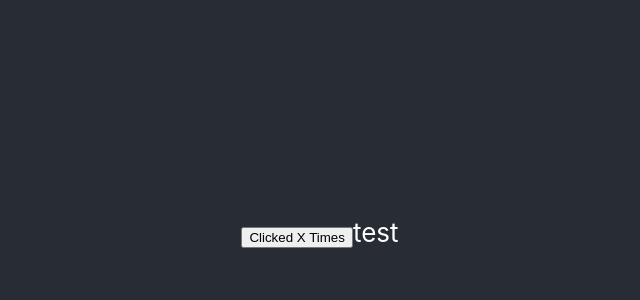
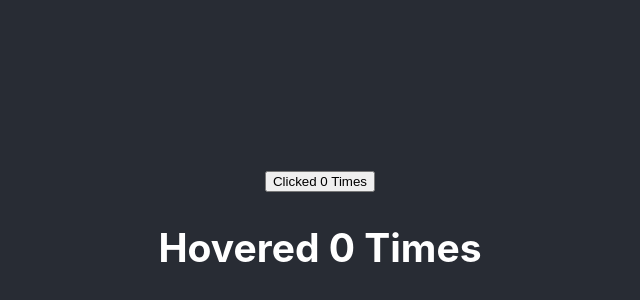
Before and after one commit to samchillcott/hocscodevolution, a React (Create React App) app: page / in a window 1280 px wide. Shown: the part 168-468 px from the top of the page, without its empty margins (320-960 px from the left). Built offline with nearby package versions, Linux system fonts and the light colour scheme.

Commit message:
Add HoverCounter

```diff
--- a/src/App.js
+++ b/src/App.js
@@ -1,11 +1,13 @@
 import './App.css';
-import ClickCounter from './ClickCounter'
+import ClickCounter from './ClickCounter';
+import HoverCounter from './HoverCounter';
 
 function App() {
   return (
     <div className="App">
       <header className="App-header">
         <ClickCounter />
+        <HoverCounter />
       </header>
     </div>
   );
--- a/src/ClickCounter.js
+++ b/src/ClickCounter.js
@@ -1,14 +1,16 @@
-import React, { Component } from 'react'
+import React, {useState} from 'react'
 
-class ClickCounter extends Component {
-    render() {
-        return (
-            <div>
-                <button>Clicked X Times</button>
-                test
-            </div>
-        )
-    }
+const ClickCounter = () => {
+        const [count, setCount] = useState(0);
+
+     const incrementHandler = () => {
+            setCount(count + 1)
+        }
+    return (
+        <div>
+            <button onClick={incrementHandler}>Clicked {count} Times</button>
+        </div>
+    )
 }
 
 export default ClickCounter
--- /dev/null
+++ b/src/HoverCounter.js
@@ -0,0 +1,15 @@
+import React, {useState} from 'react'
+
+const HoverCounter = () => {
+    const [count, setCount] = useState(0);
+    const hoverHandler = () => {
+        setCount(count + 1);
+    }
+    return (
+        <div>
+            <h2 onMouseOver={hoverHandler}>Hovered {count} Times</h2>
+        </div>
+    )
+}
+
+export default HoverCounter
```
Also changed, not shown: 1 other file (tests, documents, lock files or other folders).
